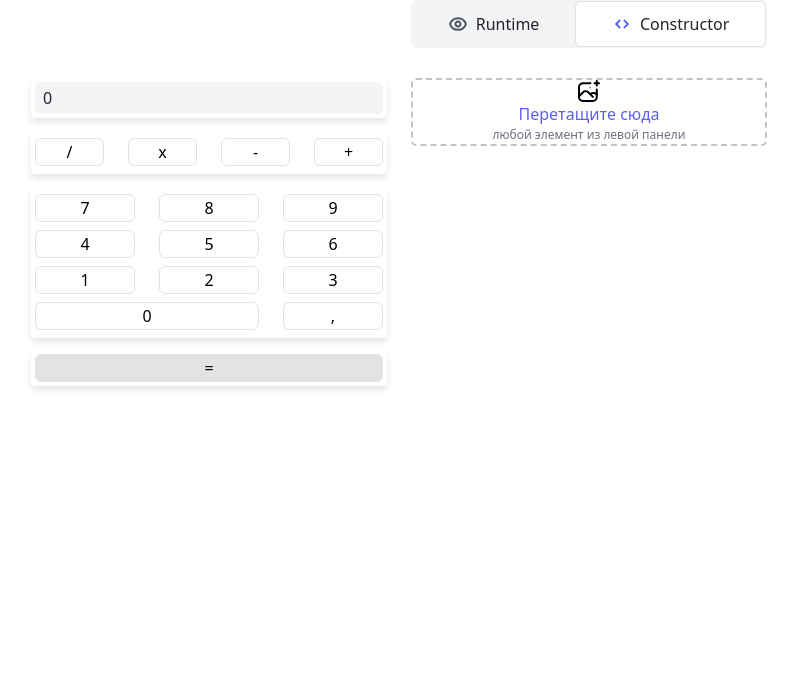
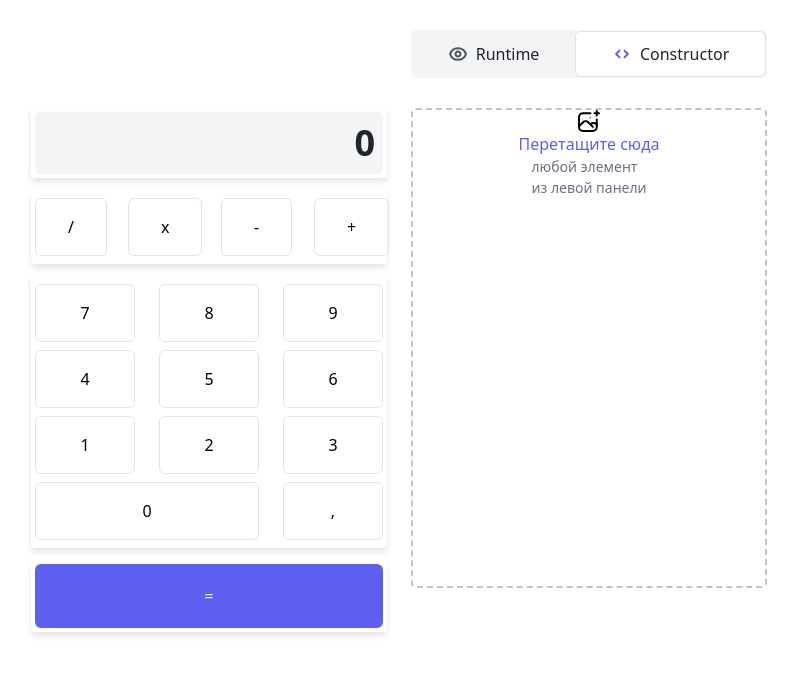
Before and after one commit to kmlxn/react-dnd-calculator-builder, a React (Create React App) app: page / in a window 1280 px wide. Shown: the top 674 px of the page, without its empty margins (51-849 px from the left). Built offline with nearby package versions, Linux system fonts and the light colour scheme.

Commit message:
Fix layout

```diff
--- a/public/index.html
+++ b/public/index.html
@@ -1,16 +1,20 @@
 <!DOCTYPE html>
 <html lang="en">
+
 <head>
   <meta charset="utf-8" />
   <link rel="icon" href="%PUBLIC_URL%/favicon.ico" />
   <meta name="viewport" content="width=device-width, initial-scale=1" />
   <meta name="theme-color" content="#000000" />
-    <link href="https://cdn.jsdelivr.net/npm/bootstrap@5.2.3/dist/css/bootstrap.min.css" rel="stylesheet" integrity="sha384-rbsA2VBKQhggwzxH7pPCaAqO46MgnOM80zW1RWuH61DGLwZJEdK2Kadq2F9CUG65" crossorigin="anonymous">
+  <link href="https://cdn.jsdelivr.net/npm/bootstrap@5.2.3/dist/css/bootstrap.min.css" rel="stylesheet"
+    integrity="sha384-rbsA2VBKQhggwzxH7pPCaAqO46MgnOM80zW1RWuH61DGLwZJEdK2Kadq2F9CUG65" crossorigin="anonymous">
 
-    <meta
-      name="description"
-      content="Web site created using create-react-app"
-    />
+  <meta name="description" content="Drag and drop calculator builder made with React" />
+
+  <link rel="preconnect" href="https://fonts.googleapis.com">
+  <link rel="preconnect" href="https://fonts.gstatic.com" crossorigin>
+  <link href="https://fonts.googleapis.com/css2?family=Inter:wght@400;500;800&display=swap" rel="stylesheet">
+
   <link rel="apple-touch-icon" href="%PUBLIC_URL%/logo192.png" />
   <!--
       manifest.json provides metadata used when your web app is installed on a
@@ -28,6 +32,7 @@
     -->
   <title>Calculator constructor app</title>
 </head>
+
 <body>
   <noscript>You need to enable JavaScript to run this app.</noscript>
   <div id="root"></div>
@@ -41,7 +46,9 @@
       To begin the development, run `npm start` or `yarn start`.
       To create a production bundle, use `npm run build` or `yarn build`.
     -->
-    <link href="https://cdn.jsdelivr.net/npm/bootstrap@5.2.3/dist/css/bootstrap.min.css" rel="stylesheet" integrity="sha384-rbsA2VBKQhggwzxH7pPCaAqO46MgnOM80zW1RWuH61DGLwZJEdK2Kadq2F9CUG65" crossorigin="anonymous">
+  <link href="https://cdn.jsdelivr.net/npm/bootstrap@5.2.3/dist/css/bootstrap.min.css" rel="stylesheet"
+    integrity="sha384-rbsA2VBKQhggwzxH7pPCaAqO46MgnOM80zW1RWuH61DGLwZJEdK2Kadq2F9CUG65" crossorigin="anonymous">
 
 </body>
+
 </html>
--- a/src/App.css
+++ b/src/App.css
@@ -1,85 +1,135 @@
+body {
+  font-family: 'Inter', -apple-system, BlinkMacSystemFont, 'Segoe UI', 'Roboto', 'Oxygen',
+    'Ubuntu', 'Cantarell', 'Fira Sans', 'Droid Sans', 'Helvetica Neue', sans-serif;
+  font-weight: 500;
+}
+
 .calc_block {
   box-shadow: 0px 4px 6px 0px #0000001A;
   border-radius: 4px;
   padding: 4px;
   margin-bottom: 12px;
 }
+
 .calc_result {
   background-color: #F3F4F6;
   padding: 4px 8px;
   border-radius: 6px;
+  font-size: 36px;
+  font-weight: 800;
+  text-align: right;
 }
+
 .calculate_block {
   display: flex;
 }
+
 .calculate_button {
-  border: 1px solid #E2E3E5;
-  background-color: #E2E3E5;
+  border: none;
+  background-color: #5D5FEF;
   border-radius: 6px;
   flex: 1;
+  justify-content: center;
+  align-items: center;
+  height: 64px;
+  font-weight: 500;
+  color: white;
 }
+
+.calculate_button:active {
+  background-color: #7677e9;
+}
+
 .button_wrapper {
   display: flex;
   padding: 4px;
 }
+
 .calc_button {
   flex: 1;
   border-radius: 6px;
   border: 1px solid #E2E3E5;
   background-color: unset;
+  padding: 16px 32px;
   transition: background-color 100ms, color 100ms, border-color 100ms;
+  font-weight: 500;
 }
+
+.calc_operation_button {
+  padding: 16px 22px;
+}
+
 .calc_button:active {
   background-color: #5D5FEF;
   color: white;
 }
+
 .calc_button:focus {
   border-color: #5D5FEF;
 }
+
 .disabled {
   opacity: 0.5;
 }
+
 .highlight {
   height: 2px;
   width: 100%;
   background-color: unset;
 }
+
 .highlight.active {
   background-color: blue;
 }
 
 .build_zone_wrapper {
   display: flex;
+  min-height: 480px;
 }
+
 .build_zone {
   border: 2px dashed #C4C4C4;
   border-radius: 5px;
   display: flex;
-  justify-content: center;
-  align-items: center;
+  align-items: stretch;
   flex: 1;
   flex-direction: column;
 }
+
 .build_zone_runtime {
   border: none;
 }
+
+.build_zone_message {
+  display: flex;
+  flex-direction: column;
+  justify-content: center;
+  align-items: center;
+}
+
 .build_zone_message_heading {
   color: #5D5FEF;
+  font-weight: 500;
 }
+
 .build_zone_message_text {
   color: #6B7280;
-  font-size: 12px;
+  font-size: 14px;
 }
+
 .build_zone_highlight {
   background-color: #F0F9FF;
 }
+
 .mode_switch {
   background-color: #F3F4F6;
   border-radius: 6px;
   display: flex;
   padding: 1px;
   margin-bottom: 30px;
+  margin-top: 30px;
 }
+
 .button_for_radio {
   padding: 10px 12px;
   flex-grow: 1;
@@ -91,21 +141,26 @@
   border-radius: 6px;
   transition: background-color 100ms;
 }
+
 .hidden_radio {
   position: fixed;
   opacity: 0;
   pointer-events: none;
 }
-.hidden_radio:active + .button_for_radio {
+
+.hidden_radio:active+.button_for_radio {
   background-color: #5D5FEF;
 }
-.hidden_radio:checked + .button_for_radio {
+
+.hidden_radio:checked+.button_for_radio {
   background-color: white;
   border: 1px solid #E2E3E5;
 }
-.hidden_radio:checked + .button_for_radio path {
+
+.hidden_radio:checked+.button_for_radio path {
   stroke: #5D5FEF;
 }
+
 .button_for_radio svg {
   margin-right: 8px;
 }
--- a/src/pages/BuildZoneSection.js
+++ b/src/pages/BuildZoneSection.js
@@ -120,7 +120,7 @@ function Highlight ({ refCallback, shouldBeShown }) {
 
 function Empty () {
   return (
-    <>
+    <div className='build_zone_message'>
       <svg width='22' height='22' viewBox='0 0 22 22' fill='none' xmlns='http://www.w3.org/2000/svg'>
         <path d='M18.7778 1V5.44444' stroke='black' strokeWidth='2' strokeLinecap='round' />
         <path d='M21 3.22222L16.5556 3.22222' stroke='black' strokeWidth='2' strokeLinecap='round' />
@@ -129,7 +129,7 @@ function Empty () {
         <circle cx='12.1111' cy='7.66667' r='0.555556' fill='black' />
       </svg>
       <span className='build_zone_message_heading'>Перетащите сюда</span>
-      <span className='build_zone_message_text'>любой элемент из левой панели</span>
-    </>
+      <span className='build_zone_message_text'>любой элемент<br/>из левой панели</span>
+    </div>
   )
 }
```
Lines whose indentation alone changed are shown as unchanged.
